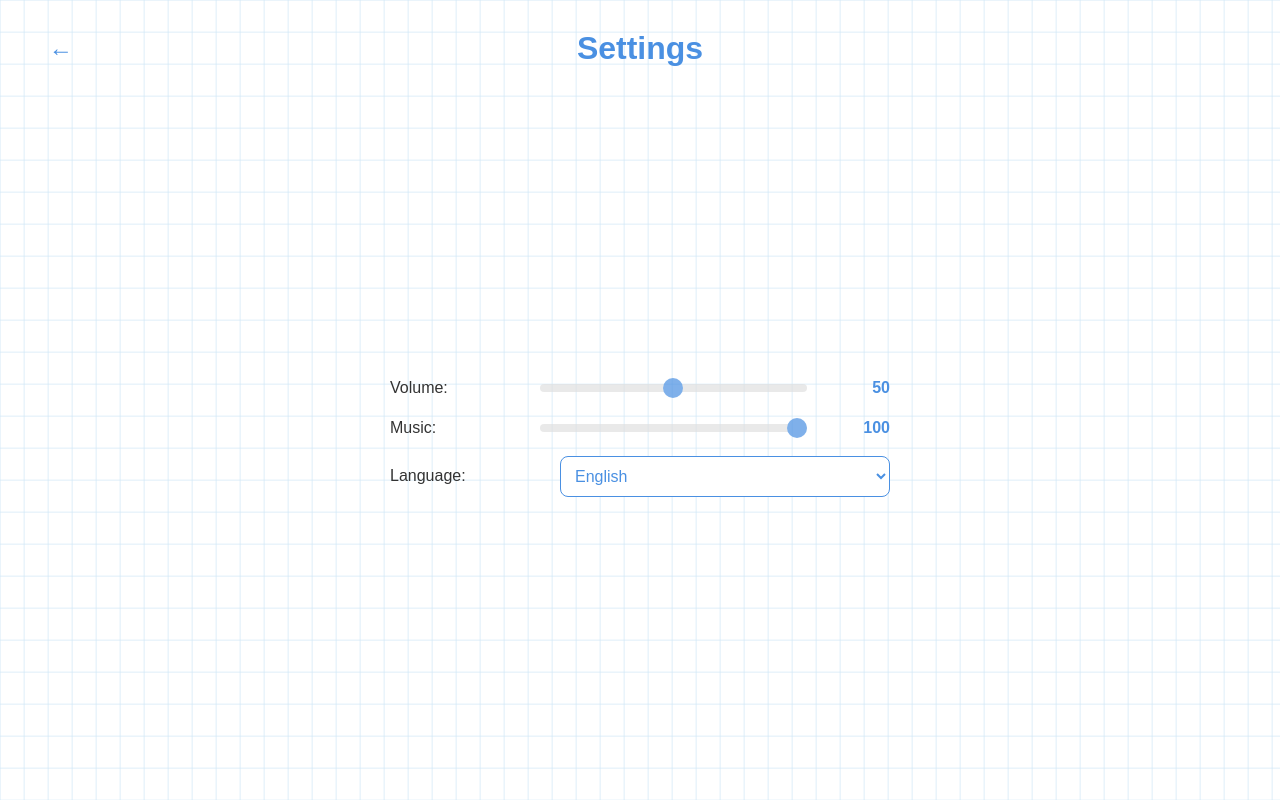
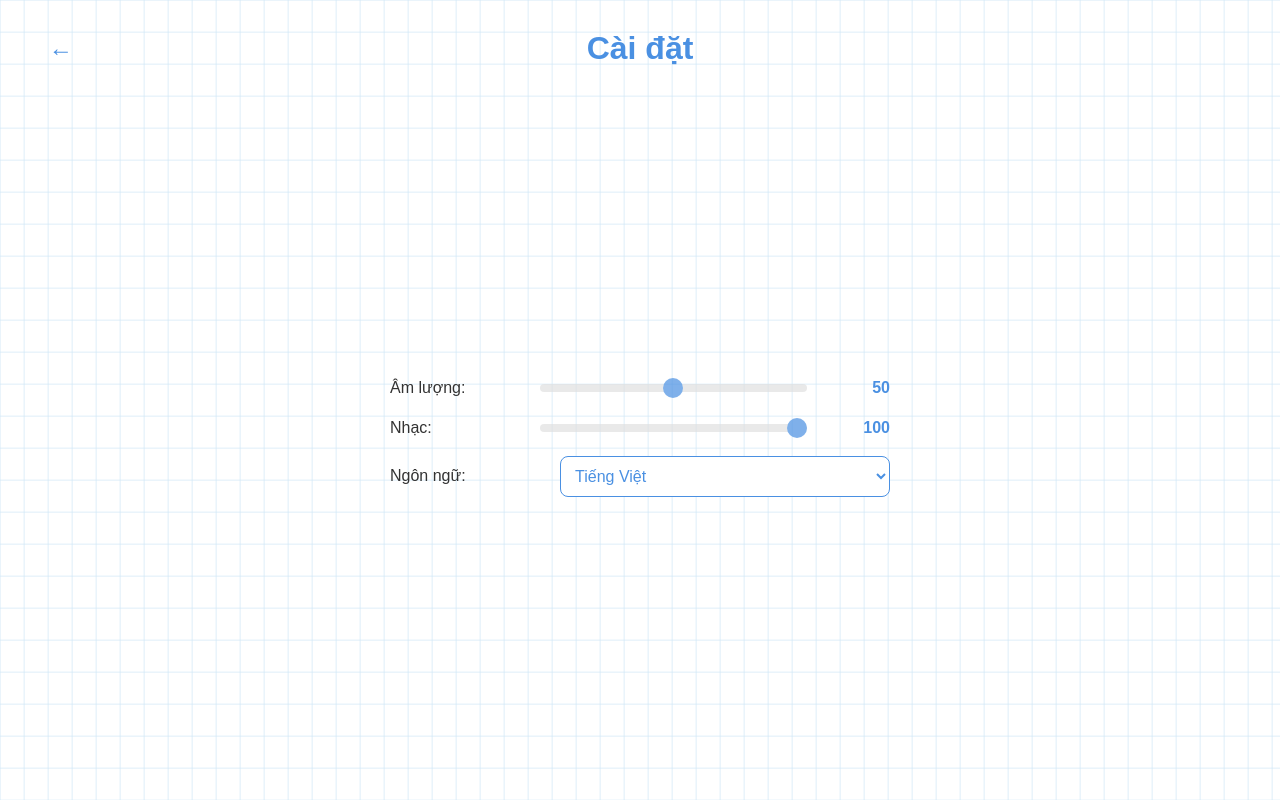
Before and after one commit to fralcy/find-smallest-number-game, a React (Vite) app in the folder find-smallest-number-game/: page /#/settings in a window 1280 px wide. Built offline with nearby package versions, Linux system fonts and the light colour scheme.

Commit message:
update setting screen

```diff
--- a/find-smallest-number-game/dev-dist/sw.js
+++ b/find-smallest-number-game/dev-dist/sw.js
@@ -85,7 +85,7 @@ define(['./workbox-1cfa77fd'], (function (workbox) { 'use strict';
     "revision": "a8b973d2b39152e241a80b0aba40e299"
   }, {
     "url": "/find-smallest-number-game/index.html",
-    "revision": "0.l34deal4ico"
+    "revision": "0.sr93fssmdso"
   }], {});
   workbox.cleanupOutdatedCaches();
   workbox.registerRoute(new workbox.NavigationRoute(workbox.createHandlerBoundToURL("/find-smallest-number-game/index.html"), {
--- a/find-smallest-number-game/src/App.jsx
+++ b/find-smallest-number-game/src/App.jsx
@@ -10,14 +10,25 @@ import CustomScreen from './screens/CustomScreen';
 import GameplayScreen from './screens/GameplayScreen';
 import ResultScreen from './screens/ResultScreen';
 import { GameProvider, useGameContext } from './contexts/GameContext';
+import { setLanguage } from './utils/languageUtils';
 import './App.css';
 
-// Tạo component để khởi động AudioManager
+// Tạo component để khởi động AudioManager và cài đặt ngôn ngữ
 const AppContent = () => {
   const { audioManager } = useGameContext();
 
-  // Khởi tạo audio manager khi app loads
+  // Khởi tạo audio manager và ngôn ngữ khi app loads
   useEffect(() => {
+    // Khôi phục cài đặt ngôn ngữ
+    const savedLanguage = localStorage.getItem('language');
+    if (savedLanguage) {
+      setLanguage(savedLanguage);
+    } else {
+      // Mặc định là tiếng Việt
+      setLanguage('vi');
+      localStorage.setItem('language', 'vi');
+    }
+
     // Đăng ký sự kiện để cho phép phát âm thanh trên tương tác người dùng đầu tiên
     const unlockAudio = () => {
       const context = new (window.AudioContext || window.webkitAudioContext)();
--- a/find-smallest-number-game/src/contexts/GameContext.jsx
+++ b/find-smallest-number-game/src/contexts/GameContext.jsx
@@ -1,6 +1,8 @@
 import React, { createContext, useState, useContext, useEffect } from 'react';
 import audioManager from '../utils/AudioManager';
 import GameHistoryManager from '../data/GameHistoryManager';
+import { setLanguage } from '../utils/languageUtils';
+
 
 // Tạo context
 const GameContext = createContext();
@@ -25,11 +27,18 @@ export const GameProvider = ({ children }) => {
   const [freeLevels, setFreeLevels] = useState([]);
   const [highScores, setHighScores] = useState({});
 
-  // Load dữ liệu từ GameHistoryManager khi component được mount
+  // Khi khoi tạo context
   useEffect(() => {
+    // Load dữ liệu từ GameHistoryManager
     setGridLevels(GameHistoryManager.loadProgress('grid'));
     setFreeLevels(GameHistoryManager.loadProgress('free'));
     setHighScores(GameHistoryManager.loadHighScores());
+
+    // Load cài đặt ngôn ngữ
+    const savedLanguage = localStorage.getItem('language');
+    if (savedLanguage) {
+      setLanguage(savedLanguage);
+    }
   }, []);
 
   // Lưu cài đặt âm thanh vào localStorage
@@ -57,8 +66,11 @@ export const GameProvider = ({ children }) => {
       language
     }));
 
+    // Lưu vào localStorage và cập nhật biến toàn cục
     localStorage.setItem('language', language);
+    setLanguage(language);
   };
+
 
   // Cập nhật tiến trình level sau khi hoàn thành một level
   const updateLevelProgress = (type, levelId, stars) => {
--- a/find-smallest-number-game/src/screens/SettingsScreen.jsx
+++ b/find-smallest-number-game/src/screens/SettingsScreen.jsx
@@ -3,16 +3,7 @@ import { useNavigate, useLocation } from 'react-router-dom';
 import styles from '../styles/SettingsScreen.module.css';
 import RotateDeviceNotice from './RotateDeviceNotice';
 import { useGameContext } from '../contexts/GameContext';
-
-const LANGUAGES = [
-  'English',
-  'Tiếng Việt',
-  '中文',
-  'Español',
-  'Français',
-  'Deutsch',
-  '日本語'
-];
+import { t, SUPPORTED_LANGUAGES, setLanguage } from '../utils/languageUtils';
 
 const SettingsScreen = () => {
   const navigate = useNavigate();
@@ -25,7 +16,7 @@ const SettingsScreen = () => {
 
   const [volume, setVolume] = useState(50);
   const [music, setMusic] = useState(100);
-  const [language, setLanguage] = useState('English');
+  const [language, setLanguageState] = useState('vi');
 
   useEffect(() => {
     const savedVolume = localStorage.getItem('volume');
@@ -34,7 +25,7 @@ const SettingsScreen = () => {
 
     if (savedVolume !== null) setVolume(parseInt(savedVolume));
     if (savedMusic !== null) setMusic(parseInt(savedMusic));
-    if (savedLanguage !== null) setLanguage(savedLanguage);
+    if (savedLanguage !== null) setLanguageState(savedLanguage);
   }, []);
 
   const handleVolumeChange = (e) => {
@@ -60,8 +51,14 @@ const SettingsScreen = () => {
 
   const handleLanguageChange = (e) => {
     const newLanguage = e.target.value;
+    setLanguageState(newLanguage);
+    localStorage.setItem('language', newLanguage);
+
+    // Cập nhật ngôn ngữ trong hệ thống
     setLanguage(newLanguage);
-    localStorage.setItem('language', newLanguage);
+
+    // Lưu trong context
+    saveLanguage(newLanguage);
 
     // Phát âm thanh khi thay đổi
     audioManager.play('button');
@@ -87,11 +84,11 @@ const SettingsScreen = () => {
             className={styles.backButton}
             onClick={handleBack}
           >
-            ←
+            {t('back')}
           </button>
         </div>
         <div className={styles.middleSection}>
-          <h1 className={styles.title}>Settings</h1>
+          <h1 className={styles.title}>{t('settings')}</h1>
         </div>
         <div className={styles.rightSection}>
           {/* Thành phần rỗng để căn chỉnh */}
@@ -102,7 +99,7 @@ const SettingsScreen = () => {
       <div className={styles.contentWrapper}>
         <div className={styles.settingsWrapper}>
           <div className={styles.settingItem}>
-            <label className={styles.settingLabel}>Volume:</label>
+            <label className={styles.settingLabel}>{t('volume')}</label>
             <input
               type="range"
               min="0"
@@ -115,7 +112,7 @@ const SettingsScreen = () => {
           </div>
 
           <div className={styles.settingItem}>
-            <label className={styles.settingLabel}>Music:</label>
+            <label className={styles.settingLabel}>{t('music')}</label>
             <input
               type="range"
               min="0"
@@ -128,14 +125,14 @@ const SettingsScreen = () => {
           </div>
 
           <div className={styles.settingItem}>
-            <label className={styles.settingLabel}>Language:</label>
+            <label className={styles.settingLabel}>{t('language')}</label>
             <select
               value={language}
               onChange={handleLanguageChange}
               className={styles.languageSelect}
             >
-              {LANGUAGES.map(lang => (
-                <option key={lang} value={lang}>{lang}</option>
+              {SUPPORTED_LANGUAGES.map(lang => (
+                <option key={lang.code} value={lang.code}>{lang.name}</option>
               ))}
             </select>
           </div>
@@ -147,13 +144,13 @@ const SettingsScreen = () => {
               className={styles.endButton}
               onClick={handleBack}
             >
-              End
+              {t('end')}
             </button>
             <button
               className={styles.continueButton}
               onClick={handleBack}
             >
-              Continue
+              {t('continue')}
             </button>
           </div>
         )}
```
